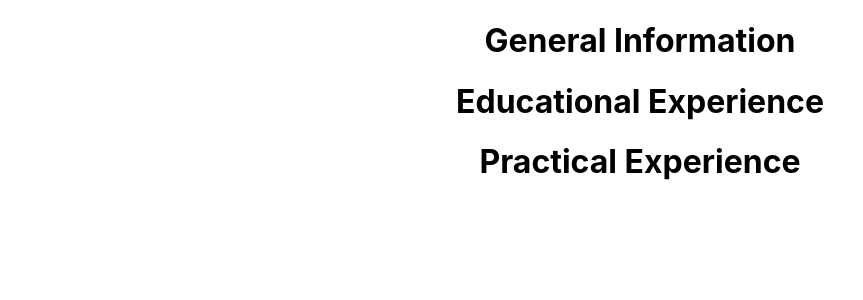
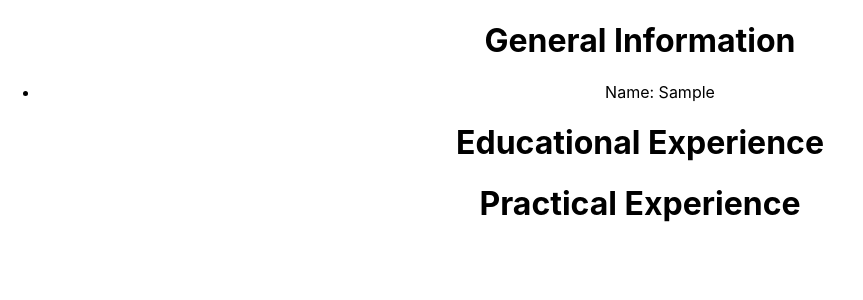
Before and after one commit to jackalot/o-cv-project, a React (Create React App) app: page / in a window 1280 px wide. Both pictures are taken after typing "Sample", "name@example.com", "5551234", "Sample", "Sample", "2020-01-15" into the empty fields and a click on the input 639 px from the left and 480 px from the top of the page. Shown: the top 300 px of the page, without its empty margins (0-863 px from the left). Built offline with nearby package versions, Linux system fonts and the light colour scheme; the HTML template or start-up script is replaced by a standard one.

Commit message:
created an unoredered list in the div of GeneralInformation, and a list item that lists the name with the name property

```diff
--- a/src/components/Printview.js
+++ b/src/components/Printview.js
@@ -3,6 +3,9 @@ class GeneralInformation extends React.Component {
     render() {
        return <div>
            <h1>General Information</h1>
+           <ul>
+               <li>Name: {this.props.generalInformation.name}</li>
+           </ul>
            </div>
     }
 }
```
